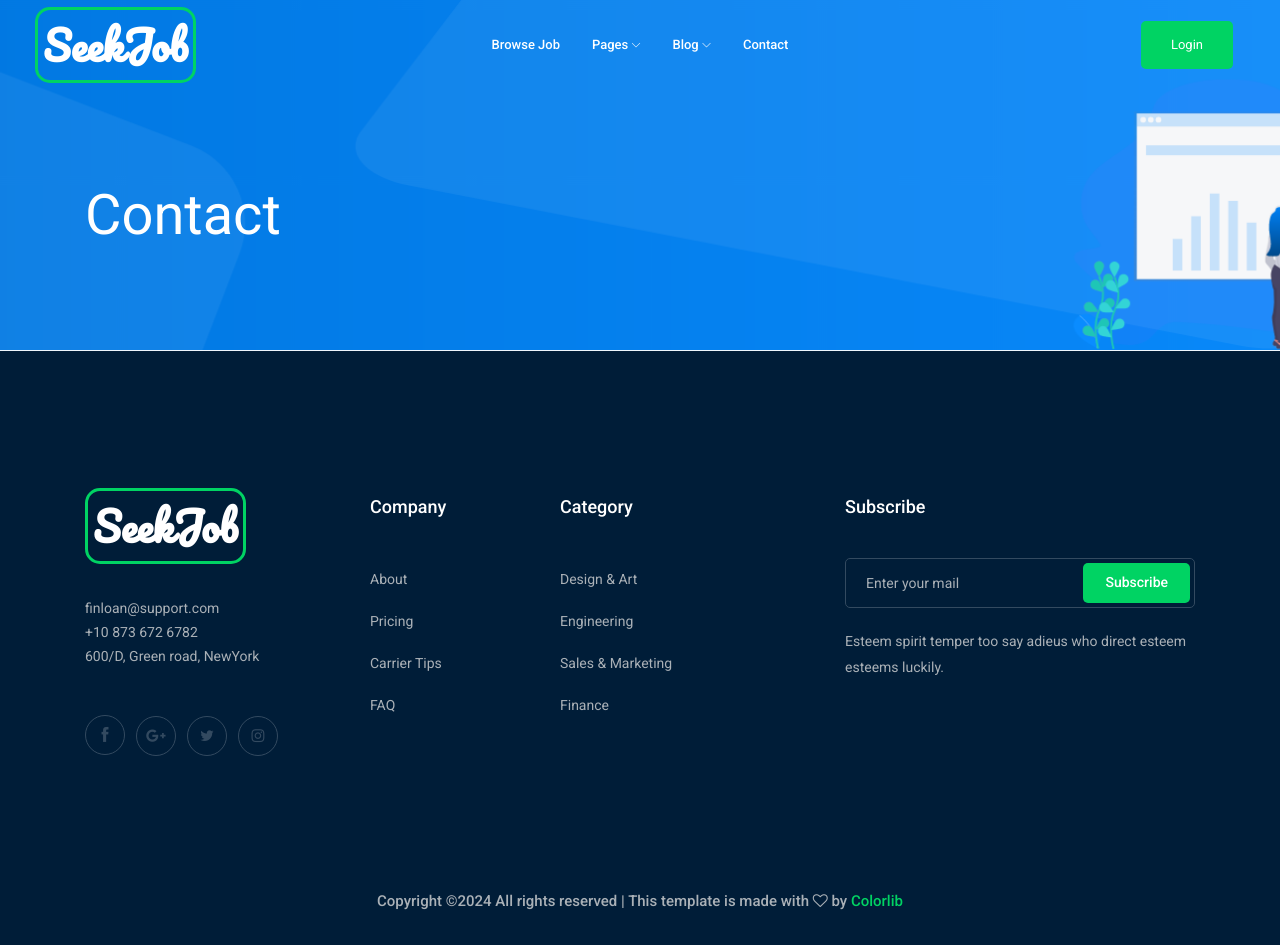
After one commit to AlfredGomes23/SeekJob, a Django app: page /contact in a window 1280 px wide. The commit adds this page. Run offline with Django 5.2, Linux system fonts and the light colour scheme; some libraries are stand-ins or nearby versions.

Commit message:
created contact page

```diff
--- a/mysite/mysite/urls.py
+++ b/mysite/mysite/urls.py
@@ -21,6 +21,7 @@ from . import views
 urlpatterns = [
     path('admin/', admin.site.urls),
     path('', views.home, name='home'),
+    path('contact', views.contact, name='contact'),
     path('', include("authentications.urls")),
 
 ]
--- a/mysite/mysite/views.py
+++ b/mysite/mysite/views.py
@@ -3,3 +3,7 @@ from django.shortcuts import render
 
 def home(request):
     return render(request, 'Home.html',  {'user': request.user})
+
+
+def contact(request):
+    return render(request, 'ContactUS.html')
--- a/mysite/templates/Base.html
+++ b/mysite/templates/Base.html
@@ -85,7 +85,7 @@
                                                     <li><a href="single-blog.html">single-blog</a></li>
                                                 </ul>
                                             </li>
-                                            <li><a href="contact.html">Contact</a></li>
+                                            <li><a href="{%url 'contact'%}">Contact</a></li>
                                         </ul>
                                     </nav>
                                 </div>
--- /dev/null
+++ b/mysite/templates/ContactUS.html
@@ -0,0 +1,25 @@
+{% extends 'Base.html' %}
+{% load static %}
+
+{% block extra-styles %}
+    <link rel="stylesheet" href="css/slick.css">
+{% endblock %}
+
+{% block title%}Contact Us | SeekJob{% endblock%}
+
+{% block content %}
+<!-- header  -->
+    <div class="bradcam_area bradcam_bg_1">
+        <div class="container">
+            <div class="row">
+                <div class="col-xl-12">
+                    <div class="bradcam_text">
+                        <h3>contact</h3>
+                    </div>
+                </div>
+            </div>
+        </div>
+    </div>
+    <!--/ header  -->
+
+{% endblock %}
--- a/mysite/templates/Home.html
+++ b/mysite/templates/Home.html
@@ -1,8 +1,5 @@
 {% extends 'Base.html' %}
 {% load static %}
-
-{% block extra-styles %}
-{% endblock %}
 
 {% block content %}
 
@@ -346,7 +343,6 @@
     </div>
     <!-- job_listing_area_end  -->
 
-
     <!-- job_searcing_wrap  -->
     <div class="job_searcing_wrap overlay">
         <div class="container">
```
